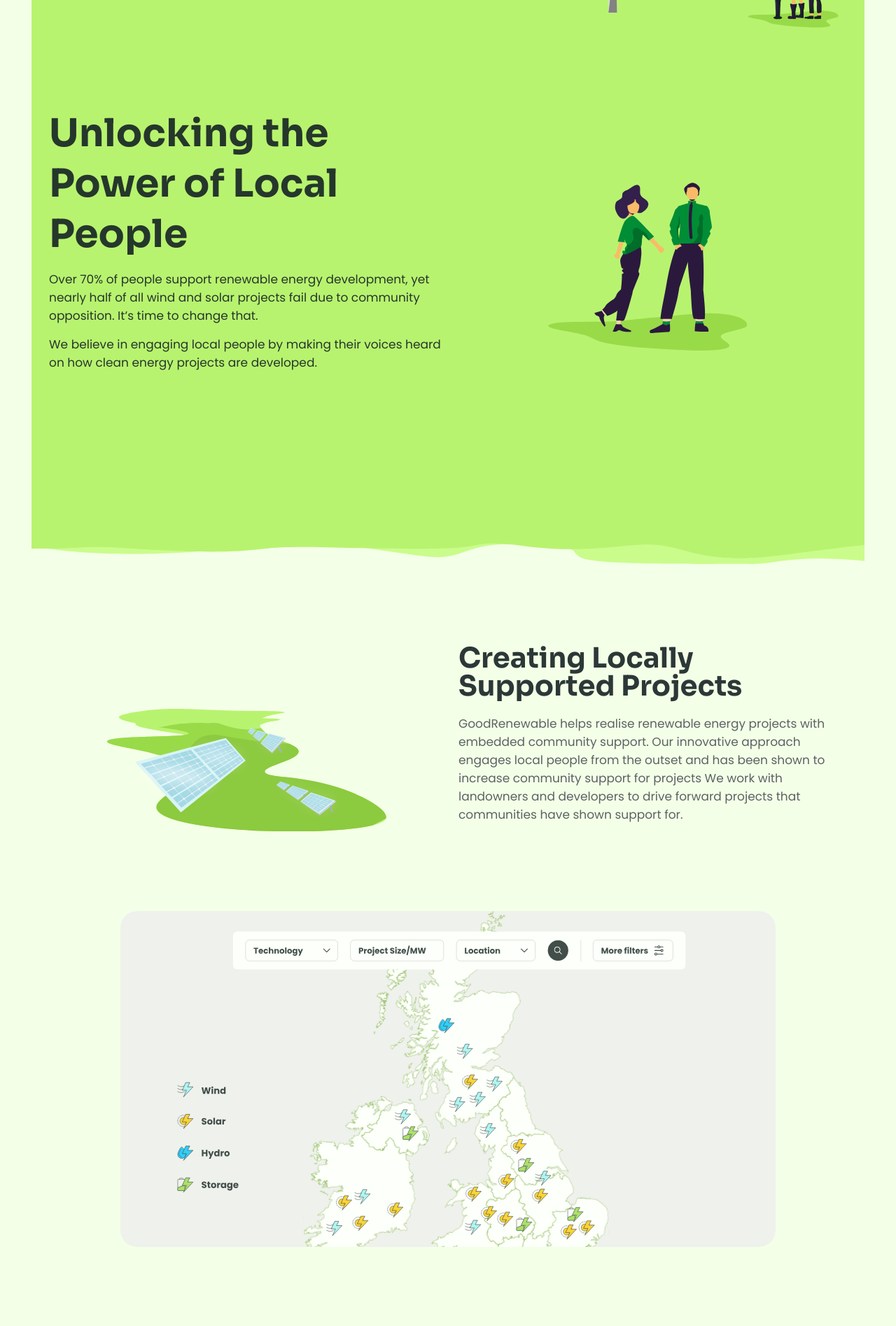
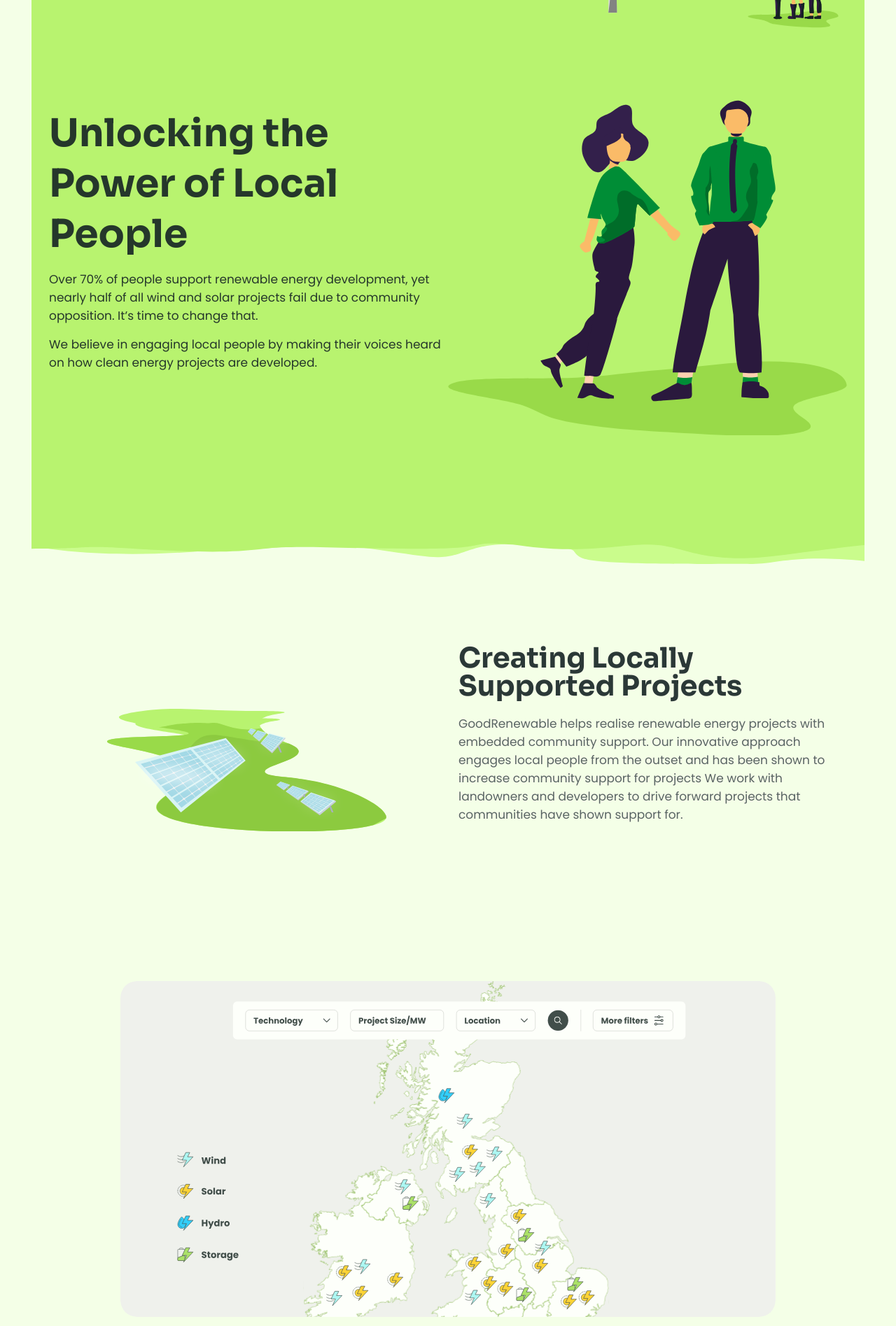
Before and after one commit to elghanbibadr/GoodRenewable, a React (Vite) app: page / in a window 1280 px wide. Shown: the part 780-2675 px from the top of the page at 70% size. Built offline with nearby package versions, Linux system fonts and the light colour scheme.

Commit message:
add animation to header and feature section

```diff
--- a/src/componenet/Desc.jsx
+++ b/src/componenet/Desc.jsx
@@ -1,9 +1,13 @@
-import React from 'react'
+import React  from 'react'
 import wave from "../assets/heroWaves.svg"
 import wave2 from "../assets/Vector40.svg"
 import wave3 from "../assets/Vector42.svg"
+import AOS from 'aos';
+import 'aos/dist/aos.css';
 // this is the componenet under the hero section and the waves are the edges on top and bottom of the green background
 const Desc = () => {
+    AOS.init();
+
   return (
     <>
     <div className='relative' >
@@ -11,12 +15,13 @@ const Desc = () => {
       <img className="relative top-60"  src={wave2}  alt="wave svg"  />
       </div>
     <div className='bg-green-secondary  desc md:grid md:p-10 items-center md:grid-cols-2 pt-[50%] mt-60 '>
-        <div className='relative bottom-12'>
+        <div data-aos="fade-up-right" className='relative bottom-12'>
             <h2 className='mb-6  '>Unlocking the Power of Local People</h2>
             <p className='text-black'>Over 70% of people support renewable energy development, yet nearly half of all wind and solar projects fail due to community opposition. It’s time to change that.</p>
             <p className='text-black my-6'>We believe in engaging local people by making their voices heard on how clean energy projects are developed.</p>
         </div>
-        <svg className='h-1/2 md:justify-self-center'  viewBox="0 0 424 360" fill="none" xmlns="http://www.w3.org/2000/svg">
+        <div data-aos="fade-left">
+          <svg  className='h-1/2 md:justify-self-center'  viewBox="0 0 424 360" fill="none" xmlns="http://www.w3.org/2000/svg">
           <path fill-rule="evenodd" clip-rule="evenodd" d="M225.269 289.84C271.912 286.463 319.007 277.947 364.886 281.685C409.052 285.283 423.013 296.857 423.695 306.006C424.298 314.075 376.375 319.214 368.278 327.135C358.135 337.059 408.635 349.424 371.865 356.716C337.133 363.603 273.798 357.894 225.269 355.494C187.078 353.605 152.999 349.851 125.206 344.517C100.802 339.832 96.0593 333.066 78.6778 327.357C54.4585 319.403 -15.5238 313.011 3.5621 304.565C23.4512 295.763 98.581 300.682 146.085 297.527C174.76 295.623 196.882 291.896 225.269 289.84Z" fill="#99DA49"/>
           <rect x="312.199" y="36.4512" width="15.7942" height="11.4867" rx="1" transform="rotate(90.6168 312.199 36.4512)" fill="#FABB68"/>
           <path d="M311.199 36.4404L301.713 36.3383C301.161 36.3323 300.708 36.7752 300.702 37.3275L300.685 38.9499C300.682 39.2704 300.831 39.5746 301.093 39.7599C305.006 42.5337 307.605 42.4779 311.713 39.9113C311.997 39.7341 312.167 39.4221 312.171 39.0877L312.188 37.4511C312.194 36.8989 311.752 36.4464 311.199 36.4404Z" fill="#2A193D"/>
@@ -59,7 +64,7 @@ const Desc = () => {
           <path d="M161.219 87.9782C165.1 80.2154 173.187 75.3636 176.744 73.9081C177.068 73.5847 178.491 73.1318 181.596 73.9081C184.701 74.6844 212.001 103.342 225.262 117.574C221.866 120.162 214.976 125.434 214.588 125.822C214.103 126.307 204.399 115.633 201.974 113.693C199.548 111.752 199.063 135.04 198.092 137.466C197.122 139.892 168.982 154.932 164.615 155.418C160.249 155.903 158.793 153.477 158.308 152.507C157.823 151.536 157.823 151.051 158.308 148.625C158.793 146.199 159.763 148.14 160.734 148.14C161.704 148.14 162.674 148.14 163.356 147.655C164.037 147.17 163.16 147.17 163.16 143.773C163.16 140.377 165.1 140.377 167.041 136.981C168.982 133.585 165.1 132.129 163.16 125.822C161.607 120.776 162.513 126.307 163.16 129.703L148.119 128.248C150.868 118.059 157.337 95.741 161.219 87.9782Z" fill="#008D36"/>
           <path d="M198.092 137.466C197.122 139.892 168.982 154.932 164.615 155.417C161.867 155.723 160.271 154.875 159.346 153.962C159.808 154.151 161.456 154.254 162.756 153.962C164.494 153.571 166.369 153.446 166.718 151.698C167.103 149.771 162.872 150.084 163.16 148.14C163.301 147.186 163.877 146.811 164.454 146.038C165.388 144.785 166.398 144.496 167.284 143.208C168.238 141.82 169.423 140.87 168.982 139.245C168.677 138.121 166.659 138.081 167.041 136.981C167.329 136.152 168.229 136.3 168.982 135.849C172.649 133.653 175.42 133.081 178.039 129.703C180.259 126.839 181.346 124.748 181.596 121.132C181.751 118.909 181.166 117.681 180.869 115.472C180.452 112.374 179.341 110.648 179.737 107.547C180.065 104.981 180.168 103.147 182.001 101.321C183.543 99.7842 184.928 99.2664 187.095 99.0567C189.878 98.7873 193.888 101.321 193.888 101.321C193.888 101.321 198.092 105.283 204.642 108.113C209.882 110.377 213.456 120.862 214.588 125.822C214.103 126.307 204.4 115.633 201.974 113.692C199.548 111.752 199.063 135.04 198.092 137.466Z" fill="#006D29"/>
                 </svg>
-
+        </div>
     </div>
     <img  src={wave} alt="wave svg " />
 
--- a/src/componenet/Features/Features.jsx
+++ b/src/componenet/Features/Features.jsx
@@ -2,20 +2,24 @@ import React from 'react'
 import { Gridx2 } from '../UI/Gridx2'
 import {Map} from './Map'
 import humanShaking from "../../assets/humansShaking.svg"
+import AOS from 'aos';
+import 'aos/dist/aos.css';
 const Features = () => {
+  AOS.init()
   return (
 
     <>
 
     <Gridx2 className="mt-20 lg:mt-40  px-2" >
-     <div className='p-2 md:p-6 md:col-start-2 md:row-start-1'>
+     <div data-aos="fade-left" data-aos-offset="300"  className='p-2 md:p-6 md:col-start-2 md:row-start-1'>
          <h3 className='mb-8'>Creating Locally Supported Projects</h3>
          <p>
          GoodRenewable helps realise renewable energy projects with embedded community support. Our innovative approach engages local people from the outset and has been shown to increase community support for projects
          We work with landowners and developers to drive forward projects that communities have shown support for.
          </p>
      </div>
-     <svg className='justify-self-center  max-w-[400px]   md:w-[70%] mx-auto'   viewBox="0 0 329 229" fill="none" xmlns="http://www.w3.org/2000/svg">
+     <div data-aos="fade-up-right" data-aos-offset="300">
+       <svg  className='justify-self-center  max-w-[400px]   md:w-[70%] mx-auto'   viewBox="0 0 329 229" fill="none" xmlns="http://www.w3.org/2000/svg">
        <path d="M173.267 95.8871C112.543 95.9396 90.5373 90.4373 51.2923 96.853C34.5288 99.5933 33.3311 101.448 33.2509 102.256C32.5443 109.184 105.627 114.761 104.63 119.047C103.597 123.513 23.5286 120.643 21.088 127.154C18.7877 133.298 89.6202 137.152 100.706 156.298C110.413 173.067 64.4976 184.654 72.075 197.794C87.0994 223.849 295.437 226.543 306.613 206.867C312.552 196.412 267.243 171.891 217.584 165.756C202.925 163.945 184.733 163.346 182.679 159.001C179.552 152.391 218.356 146.836 217.193 137.189C216.161 128.632 184.738 125.691 177.973 111.906C176.259 108.419 177.206 106.429 178.364 105.151C183.836 99.1212 203.376 98.6922 203.111 97.3529C202.81 95.8346 177.652 95.884 173.262 95.8871H173.267Z" fill="#B8F36F"/>
        <path d="M174.526 87.0887C104.909 87.1488 79.6816 80.8455 34.6899 88.1952C15.4718 91.3344 14.0987 93.4591 14.0067 94.3853C13.1966 102.322 96.9808 108.71 95.8375 113.62C94.654 118.736 2.86079 115.448 0.0628152 122.907C-2.57429 129.946 78.6302 134.362 91.3389 156.294C102.468 175.504 49.8289 188.779 58.5158 203.832C75.7403 233.68 314.585 236.766 327.397 214.226C334.206 202.248 282.262 174.157 225.332 167.129C208.526 165.054 187.671 164.368 185.315 159.391C181.73 151.818 226.216 145.455 224.883 134.404C223.7 124.601 187.677 121.232 179.92 105.44C177.956 101.445 179.041 99.1649 180.369 97.7014C186.643 90.7936 209.044 90.3022 208.739 88.7679C208.394 87.0286 179.553 87.0851 174.52 87.0887H174.526Z" fill="#B8F36F"/>
        <path d="M225.003 134.296C223.865 124.998 190.565 121.56 181.063 107.484C177.297 107.822 174.4 108.147 170.02 108.681C161.064 109.773 149.694 108.133 137.001 103.735C124.309 99.3371 125.033 102.217 112.898 101.473C100.769 100.73 93.5375 102.217 87.6914 102.217C81.8453 102.217 68.348 105.403 62.9503 106.115C62.4272 106.185 61.4959 106.206 60.2428 106.182C79.086 109.023 96.4117 111.553 95.8886 113.773C94.7044 118.824 2.86232 115.578 0.0628487 122.942C-2.57566 129.892 78.6721 134.251 91.3876 155.905C91.4048 155.933 91.4163 155.958 91.4336 155.985C123.343 155.357 156.919 154.652 189.507 153.881C200.003 148.324 226.032 142.673 225.003 134.289V134.296Z" fill="#99DA49"/>
@@ -209,12 +213,13 @@ const Features = () => {
        </filter>
        </defs>
        </svg>
+     </div>
     </Gridx2>
   <Map />
 
   <Gridx2>
 
-<div className='p-2 md:p-6 '>
+<div data-aos="fade-up-right" data-aos-offset="300" className='p-2 md:p-6 '>
          <h3 className='mb-8'>Empowering Communities, Driving Consent</h3>
          <p>
          We ask the community to set a vision for projects in their area. This helps turn local opposition into positive support, and fosters long-term backing for clean energy.
@@ -222,7 +227,7 @@ const Features = () => {
          Local residents, businesses, and community leaders are involved right from the outset. Participants engage with the planning process and identify potential sites using our educational and mapping resources.
          </p>
      </div>
-     <div className='justify-self-center   w-[80%]   md:w-[80%] lg:w-[70%] mx-auto'><img  src={humanShaking}  /></div>
+     <div data-aos="fade-up-left" data-aos-offset="300" className='justify-self-center   w-[80%]   md:w-[80%] lg:w-[70%] mx-auto'><img  src={humanShaking}  /></div>
 
   </Gridx2>
 
--- a/src/componenet/Features/Map.jsx
+++ b/src/componenet/Features/Map.jsx
@@ -1,9 +1,16 @@
 import React from 'react'
 import desktopMap from "../../assets/desktopMap.svg"
 import mobileMap from "../../assets/mobileMap.svg"
+import AOS from 'aos';
+import 'aos/dist/aos.css';
+
 export const Map = () => {
+
+  AOS.init();
+
+
   return (
-    <div className='mt-40 p-4 mb-40 map '>
+    <div data-aos-offset="400"  data-aos="flip-up" className='my-80 p-4 mb-40 map '>
     <img  className='hidden md:block mx-auto lg:w-[80%]' src={desktopMap} />
     <img  className='mx-auto md:hidden' src={mobileMap} />
     </div>
--- a/src/componenet/Hero/Hero.jsx
+++ b/src/componenet/Hero/Hero.jsx
@@ -11,12 +11,12 @@ const Hero = () => {
 
   return (
     <section className='md:flex section hero relative'>
-        <div data-aos="fade-right" className='mt-10 lg:mt-40 '>
+        <div data-aos="fade-right"   data-aos-offset="300" data-aos-easing="ease-in-sine" className='mt-10 lg:mt-40 '>
         <h1 className=' md:w-[70%] lg:w-[80%]'>Harness the<strong className='strong-small after:content-bg' > Power</strong> of Community Engagement for <strong className='strong--taller'>Renewable</strong> Energy Projects</h1>
         <p className='text-black my-6 w-4/5 lg:w-1/3'>Creating clean energy projects with community support at the centre.</p>
          <BookCallBtn fill="white" text="Book a Discovery Call" className="py-3 book-discoveryCall-btn bg-black text-white hover:bg-paleWhite hover:text-black md:py-4"  />
         </div>
-        <svg data-aos="fade-up"  className='mx-auto z-50 absolute mt-10 md:w-1/2 md:right-4 md:top-[45%] lg:top-[60%]'  viewBox="0 0 753 483" fill="none" xmlns="http://www.w3.org/2000/svg">
+          <svg   className='mx-auto z-50 absolute mt-10 md:w-1/2 md:right-4 md:top-[45%] lg:top-[60%]'  viewBox="0 0 753 483" fill="none" xmlns="http://www.w3.org/2000/svg">
           <g clip-path="url(#clip0_0_1)">
           <path d="M690.744 371H684.363L686.244 269.802H688.465L690.744 371Z" fill="#DBDBDB"/>
 
--- a/src/index.css
+++ b/src/index.css
@@ -17,6 +17,9 @@ html{
 
 body{
     background-color: #F4FFE7;
+    overflow-x: hidden;
+
+
 }
 
 @layer components {
```
Lines whose indentation alone changed are shown as unchanged.
